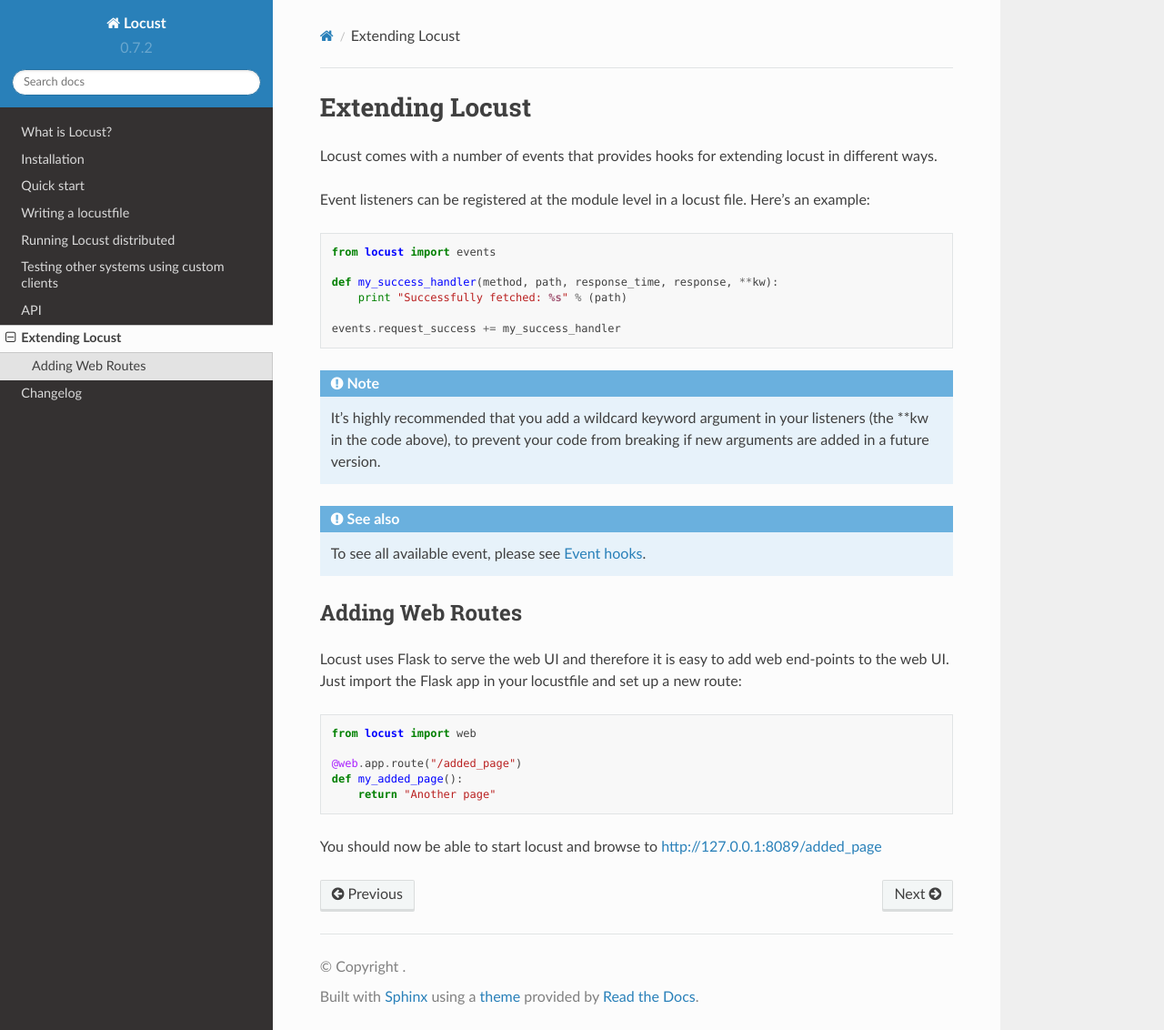
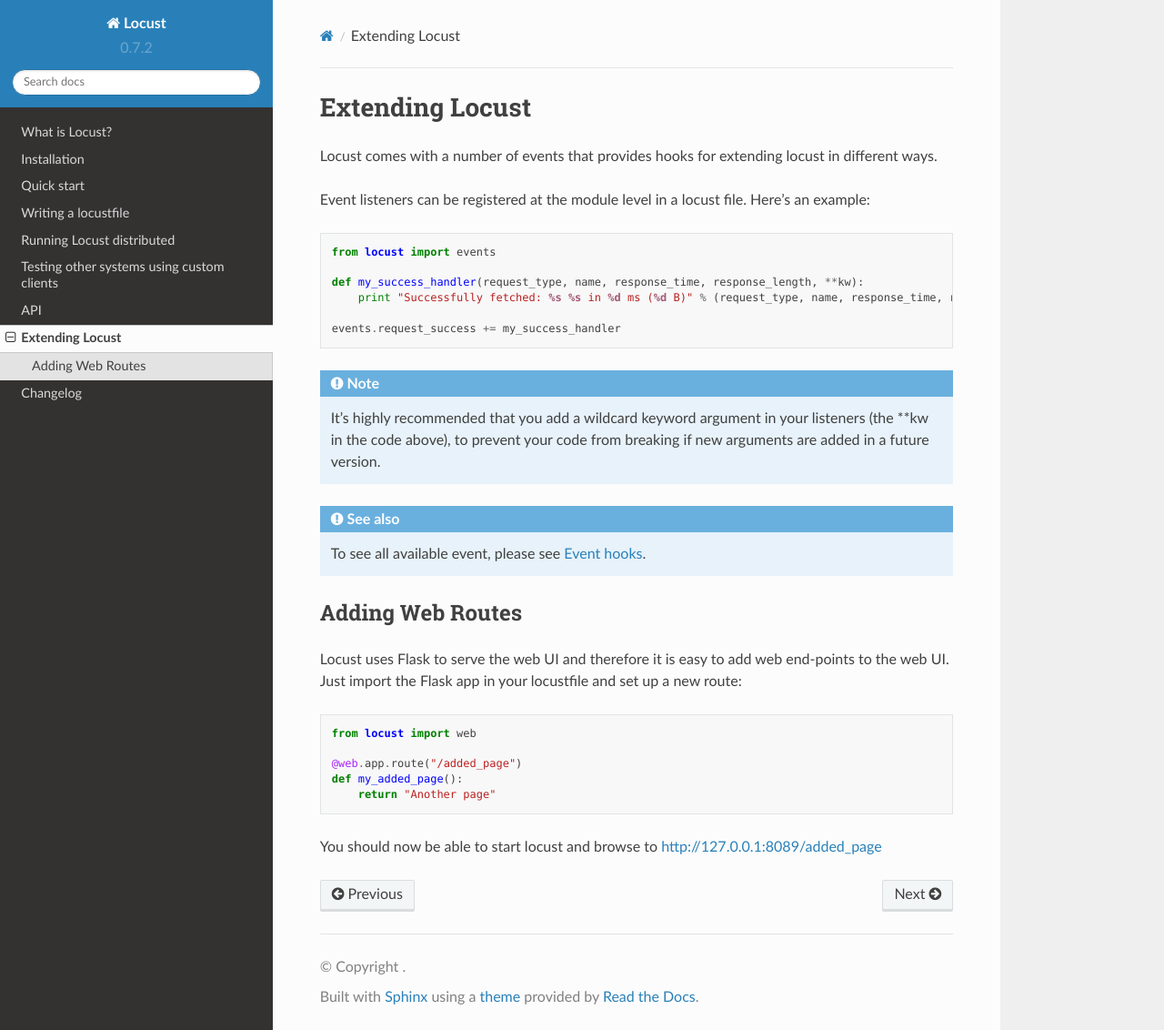
Before and after one commit to locustio/locust, a Sphinx documentation site: the page built from docs/extending-locust.rst, in a window 1280 px wide and 1132 px high. Shown: the whole window at 91% size. Built offline with Sphinx 7.4.7 and the Read the Docs theme 2.0.0, drawn with Linux system fonts in a browser that asks for light colours.

Commit message:
Fix arguments in example event listener
Also made the print statement a little more interesting.

```diff
--- a/docs/extending-locust.rst
+++ b/docs/extending-locust.rst
@@ -8,8 +8,8 @@ Event listeners can be registered at the module level in a locust file. Here's a
 
     from locust import events
 
-    def my_success_handler(method, path, response_time, response, **kw):
-        print "Successfully fetched: %s" % (path)
+    def my_success_handler(request_type, name, response_time, response_length, **kw):
+        print "Successfully fetched: %s %s in %d ms (%d B)" % (request_type, name, response_time, response_length)
 
     events.request_success += my_success_handler
 
```
